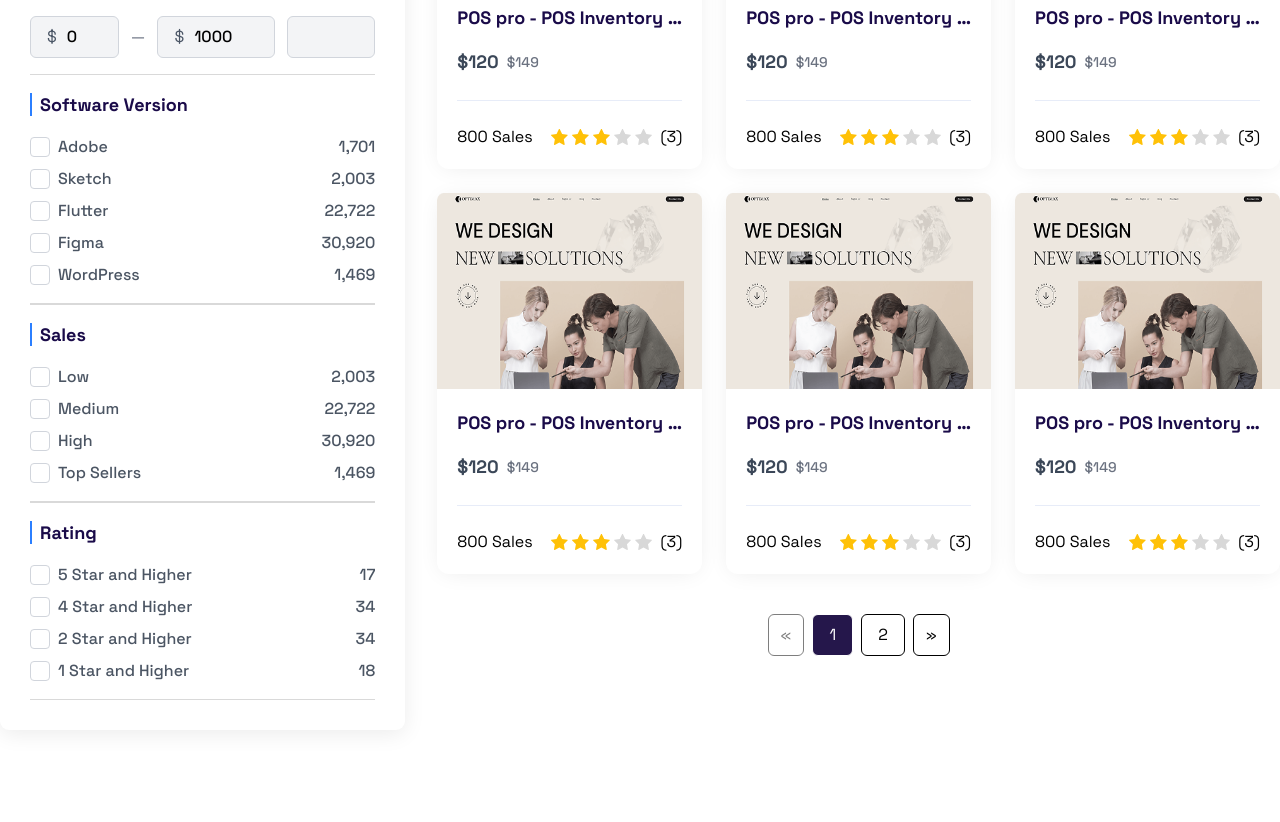
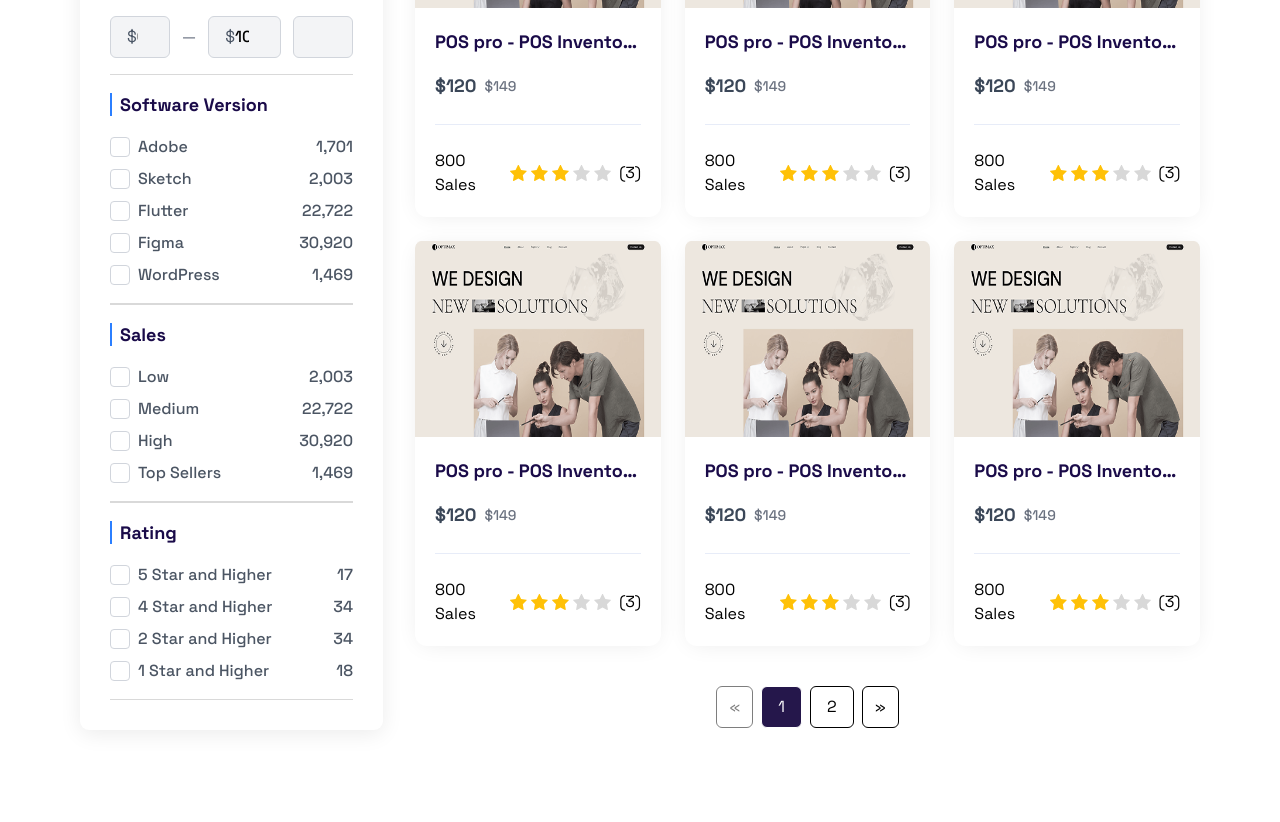
Before and after one commit to tonni-akter-dev/acnoo-v3, a Next.js app: page /products in a window 1280 px wide. Shown: the part 1260-2082 px from the top of the page. Built offline with nearby package versions, Linux system fonts and the light colour scheme.

Commit message:
products added

```diff
--- a/src/app/(website)/products/components/Categories.tsx
+++ b/src/app/(website)/products/components/Categories.tsx
@@ -1,23 +1,45 @@
+'use client'
 import Title from './Title'
 import { categoriesData, RatingData, SaleData, softwareVersionsData } from '@/app/utils/data'
 import CategoriesCheckbox from './CategoriesCheckbox'
 import PriceRangeSlider from './PriceRangeSlider'
+import { motion } from 'framer-motion';
+
+const listItemVariant = {
+   hidden: { opacity: 0, y: 20 },
+   visible: (i: number) => ({
+      opacity: 1,
+      y: 0,
+      transition: { delay: i * 0.1, duration: 0.4 },
+   }),
+};
+
 const Categories = () => {
    return (
       <div className='category h-auto mb-4'>
          <Title title='Catagories' />
-         <ul className="mt-4 space-y-2">
+         <motion.ul
+            className="mt-4 space-y-2"
+            initial="hidden"
+            whileInView="visible"
+            viewport={{ once: true, amount: 0.2 }}
+         >
             {categoriesData.map((category, index) => (
-               <li key={index} className="flex justify-between p-2 font-medium">
-                  <span className="text-primary ">{category.name}</span>
+               <motion.li
+                  key={category.name}
+                  custom={index}
+                  variants={listItemVariant}
+                  className="flex justify-between p-2 font-medium"
+               >
+                  <span className="text-primary">{category.name}</span>
                   <span className="text-[#6B7280]">{category.count}</span>
-               </li>
+               </motion.li>
             ))}
-         </ul>
-         <PriceRangeSlider/>
-      <CategoriesCheckbox title='Software Version' data={softwareVersionsData}/>
-      <CategoriesCheckbox title='Sales' data={SaleData}/>
-      <CategoriesCheckbox title='Rating' data={RatingData}/>
+         </motion.ul>
+         <PriceRangeSlider />
+         <CategoriesCheckbox title='Software Version' data={softwareVersionsData} />
+         <CategoriesCheckbox title='Sales' data={SaleData} />
+         <CategoriesCheckbox title='Rating' data={RatingData} />
       </div>
    )
 }
--- a/src/app/(website)/products/components/CategoriesCheckbox.tsx
+++ b/src/app/(website)/products/components/CategoriesCheckbox.tsx
@@ -2,6 +2,7 @@
 import React, { useState } from 'react'
 import Title from './Title'
 import { FaCheck } from 'react-icons/fa'
+import { motion } from 'framer-motion'
 
 type CheckboxItem = {
    name: string;
@@ -13,9 +14,24 @@ type CheckboxItem = {
    data: CheckboxItem[];
 };
 
-const CategoriesCheckbox:React.FC<IProps> = ({title,data}) => {
+// Animation variants
+const listVariant = {
+   hidden: {},
+   visible: {
+      transition: {
+         staggerChildren: 0.1,
+      },
+   },
+};
 
+const itemVariant = {
+   hidden: { opacity: 0, y: 20 },
+   visible: { opacity: 1, y: 0, transition: { duration: 0.4 } },
+};
+
+const CategoriesCheckbox: React.FC<IProps> = ({ title, data }) => {
    const [selected, setSelected] = useState<string[]>([]);
+
    const handleCheckboxChange = (name: string) => {
       setSelected((prevSelected) =>
          prevSelected.includes(name)
@@ -28,23 +44,37 @@ const CategoriesCheckbox:React.FC<IProps> = ({title,data}) => {
       <div>
          <div className='border-y border-[#D9D9D9] py-4'>
             <Title title={title} />
-            <ul className="mt-4 space-y-2">
+            <motion.ul
+               className="mt-4 space-y-2"
+               variants={listVariant}
+               initial="hidden"
+               whileInView="visible"
+               viewport={{ once: true, amount: 0.2 }}
+            >
                {data.map((item, index) => (
-                  <li key={index} className="flex items-center justify-between">
-                     <label className="flex items-center cursor-pointer w-full" onClick={() => handleCheckboxChange(item.name)}>
+                  <motion.li
+                     key={index}
+                     variants={itemVariant}
+                     className="flex items-center justify-between"
+                  >
+                     <label
+                        className="flex items-center cursor-pointer w-full"
+                        onClick={() => handleCheckboxChange(item.name)}
+                     >
                         <div
                            className={`w-5 h-5 flex items-center justify-center rounded-sm border border-gray-300 ${selected.includes(item.name)
                                  ? "bg-primary text-white border-[#E7EAF3]"
                                  : "bg-white"
-                              }`} >
+                              }`}
+                        >
                            {selected.includes(item.name) && <FaCheck size={12} />}
                         </div>
                         <span className="ml-2 text-[#4B5563] font-medium">{item.name}</span>
                      </label>
                      <span className="text-[#4B5563] font-medium">{item.count}</span>
-                  </li>
+                  </motion.li>
                ))}
-            </ul>
+            </motion.ul>
          </div>
       </div>
    )
--- a/src/app/(website)/products/components/PriceRangeSlider.tsx
+++ b/src/app/(website)/products/components/PriceRangeSlider.tsx
@@ -2,7 +2,7 @@
 import { useState } from "react";
 import Title from "./Title";
 
-const PriceRangeSlider=() =>{
+const PriceRangeSlider = () => {
   const [minPrice, setMinPrice] = useState(0);
   const [maxPrice, setMaxPrice] = useState(1000);
 
@@ -27,7 +27,7 @@ const PriceRangeSlider=() =>{
           max="1000"
           value={minPrice}
           onChange={handleMinChange}
-        className="appearance-none w-full h-1 bg-gray-200 rounded-md outline-none focus:outline-none focus:ring-0"
+          className="appearance-none w-full h-1 bg-gray-200 rounded-md outline-none focus:outline-none focus:ring-0"
           style={{
             background: `linear-gradient(to right, #1A0B49 ${(minPrice / 1000) * 100}%, #E5E7EB ${(minPrice / 1000) * 100}%)`,
           }}
--- a/src/app/(website)/products/components/RightSideCard.tsx
+++ b/src/app/(website)/products/components/RightSideCard.tsx
@@ -2,15 +2,20 @@
 import { useState } from "react"
 import { FiGrid } from "react-icons/fi"
 import { IoListOutline } from "react-icons/io5"
-
 import ListView from "./ListView"
-import Link from "next/link"
 import ProductCard from "../../components/ProductCard"
 import search from '/public/search.png'
 import Image from "next/image"
 import filter from '/public/filter.png';
 import SortDropDown from "./SortDropDown"
 import Search from "./Search"
+import { motion } from 'framer-motion';
+import Categories from "./Categories"
+
+const fadeUpVariant = {
+  hidden: { opacity: 0, y: 30 },
+  visible: { opacity: 1, y: 0, transition: { duration: 0.4 } },
+};
 
 const RightSideCard = () => {
   const [viewMode, setViewMode] = useState<"grid" | "list">("grid")
@@ -19,18 +24,24 @@ const RightSideCard = () => {
 
   const totalResults = 15
   const totalPages = Math.ceil(totalResults / itemsPerPage)
-
   const products = Array.from({ length: totalResults }, (_, index) => <ProductCard key={index} />)
-
   const indexOfLastProduct = currentPage * itemsPerPage
   const indexOfFirstProduct = indexOfLastProduct - itemsPerPage
   const currentProducts = products.slice(indexOfFirstProduct, indexOfLastProduct)
   const min = Math.min(itemsPerPage, totalResults - indexOfFirstProduct)
+  const [isModalOpen, setIsModalOpen] = useState(false);
+
+  const openModal = () => {
+    setIsModalOpen(true);
+  };
+
+  const closeModal = () => {
+    setIsModalOpen(false);
+  };
 
   return (
     <div className="">
-      {/* Sort & View Controls */}
-      <div className="relative lg:hidden md:hidden block flex-1 w-full">
+      <div className="relative lg:hidden md:hidden md_hidden block flex-1 w-full">
         <input
           type="text"
           className="bg-white rounded-full border mb-3 border-[#EDEEF3] w-full h-12 px-6 pr-10"
@@ -41,10 +52,13 @@ const RightSideCard = () => {
       <Search viewMode={viewMode} setViewMode={setViewMode} min={min} totalResults={totalResults} />
 
       {/* category */}
-      <div className="">
+      <div>
         <div className="flex  lg:hidden justify-between  items-center w-full p-2.5 border rounded-md border-[#EDEEF3] font-bold text-primary mb-2" style={{ background: 'rgba(191, 5, 176, 0.05)' }}>
-          <Image className="" src={filter} alt="" />
-          <div className="relative hidden md:block">
+          <button onClick={openModal}>
+            <Image src={filter} alt="" />
+          </button>
+          {/* search */}
+          <div className="relative hidden md:block md_block">
             <input type="text" className="bg-white rounded-full w-[380px] h-11 px-6 " placeholder="Search product" />
             <Image className="absolute  right-3 top-3" src={search} alt="" />
           </div>
@@ -68,18 +82,35 @@ const RightSideCard = () => {
 
       {/* Product Display */}
       {viewMode === "grid" ? (
-        <Link href='/products-details'>
-          <div className="grid grid-cols-1 md:grid-cols-2 lg:grid-cols-3 gap-6 mb-[40px]">
-            {currentProducts}
-          </div>
-        </Link>
+        <div className="grid grid-cols-1 md:grid-cols-2 lg:grid-cols-3 gap-6 mb-[40px] products_grid">
+          {currentProducts.map((product, index) => (
+            <motion.div
+              key={index}
+              variants={fadeUpVariant}
+              initial="hidden"
+              whileInView="visible"
+              viewport={{ once: true, amount: 0.2 }}
+            >
+              {product}
+            </motion.div>
+          ))}
+        </div>
       ) : (
         <div className="flex flex-col gap-4 mb-[40px]">
           {currentProducts.map((_, index) => (
-            <ListView key={index} />
+            <motion.div
+              key={index}
+              variants={fadeUpVariant}
+              initial="hidden"
+              whileInView="visible"
+              viewport={{ once: true, amount: 0.2 }}
+            >
+              <ListView />
+            </motion.div>
           ))}
         </div>
       )}
+
 
       {/* Pagination */}
       <div className="flex justify-center items-center space-x-2">
@@ -109,6 +140,29 @@ const RightSideCard = () => {
           »
         </button>
       </div>
+
+
+      {/* category modal */}
+      {isModalOpen && (
+        <div className="fixed inset-0 bg-white flex justify-start items-center z-50">
+          <motion.div
+            className="bg-white w-full h-full overflow-y-auto"
+            initial="hidden"
+            animate="visible"
+            exit="exit">
+            {/* Modal Content */}
+            <div className="w-full bg-white category_modal">
+              <button
+                className="absolute top-2 right-4 text-gray-600 hover:text-gray-800 text-2xl"
+                onClick={closeModal}
+              >
+                ×
+              </button>
+              <Categories />
+            </div>
+          </motion.div>
+        </div>
+      )}
     </div>
   )
 }
--- a/src/app/(website)/products/page.tsx
+++ b/src/app/(website)/products/page.tsx
@@ -7,12 +7,12 @@ const products = () => {
    return (
       <>
          <Banner title="Products" />
-         <div className="lg:mb-[60px] max-w-[1461px] w-full mx-auto px-4 md:px-5 lg:px-0">
-            <div className="grid grid-cols-12 gap-8 py-2.5 mb-8 lg:py-[60px]">
-               <div className="col-span-12 lg:col-span-4 lg:block hidden">
+         <div className="lg:mb-[60px] products_wrapper w-full mx-auto px-5">
+            <div className="flex gap-8 py-2.5 mb-8 lg:py-[60px]">
+               <div className="w-[344px] lg:block hidden category_wrapper">
                   <Categories />
                </div>
-               <div className="col-span-12 lg:col-span-8">
+               <div className="w-full">
                   <RightSideCard />
                </div>
             </div>
--- a/src/app/globals.css
+++ b/src/app/globals.css
@@ -783,6 +783,7 @@ input[type="range"]::-moz-range-thumb {
   .comapny_first_count {
     left: 145px;
   }
+
 }
 
 @media (min-width:320px) and (max-width:699px) {
@@ -1014,6 +1015,26 @@ input[type="range"]::-moz-range-thumb {
 }
 
 @media (min-width:700px) and (max-width:1023px) {
+  .category_modal .category {
+    width: 100%;
+  }
+
+  .products_grid {
+    grid-template-columns: repeat(2, minmax(0, 1fr));
+  }
+
+  .md_flex {
+    display: flex;
+  }
+
+  .md_block {
+    display: block;
+  }
+
+  .md_hidden {
+    display: none;
+  }
+
   .testimonial {
     grid-template-columns: repeat(2, minmax(0, 1fr));
   }
@@ -1438,9 +1459,25 @@ input[type="range"]::-moz-range-thumb {
 
   /* about */
 
+  .md_list_img {
+    width: 100%;
+  }
+
 }
 
 @media (min-width:1024px) and (max-width:1279px) {
+  .list_desc {
+    display: block !important;
+  }
+
+  .products_grid {
+    grid-template-columns: repeat(2, minmax(0, 1fr));
+  }
+
+  .md_block {
+    display: none;
+  }
+
   .mega-menu {
     max-width: 900px !important;
     width: 100%;
@@ -1700,6 +1737,15 @@ input[type="range"]::-moz-range-thumb {
 }
 
 @media (min-width:1280px) and (max-width:1440px) {
+  .category_wrapper {
+    width: 303px !important;
+  }
+
+  .products_wrapper {
+    padding-left: 80px;
+    padding-right: 80px;
+  }
+
   .inno_wrap {
     padding-left: 81px;
     padding-right: 81px;
@@ -1798,6 +1844,11 @@ input[type="range"]::-moz-range-thumb {
 }
 
 @media (min-width:1441px) and (max-width:1806px) {
+  .products_wrapper {
+    padding-left: 80px;
+    padding-right: 80px;
+  }
+
   .globally_items {
     padding-left: 54px !important;
   }
@@ -1851,6 +1902,11 @@ input[type="range"]::-moz-range-thumb {
 
 
 @media (min-width:1806px) and (max-width:1920px) {
+  .products_wrapper {
+    padding-left: 200px;
+    padding-right: 200px;
+  }
+
   .inno_wrap {
     padding-left: 250px;
     padding-right: 250px;
```
Also changed, not shown: src/app/(website)/products/components/ListView.tsx (+9 -27 lines), src/app/(website)/home/components/LoginModal.tsx (indentation only). Lines whose indentation alone changed are shown as unchanged.
